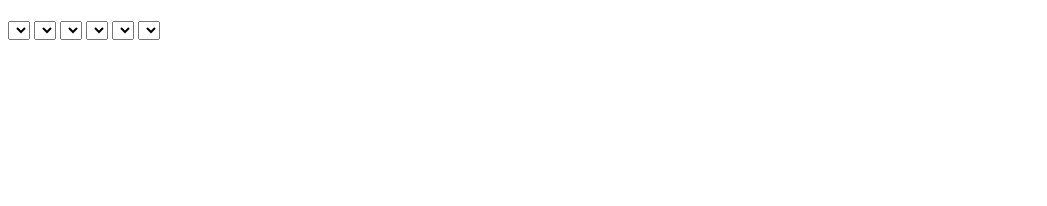
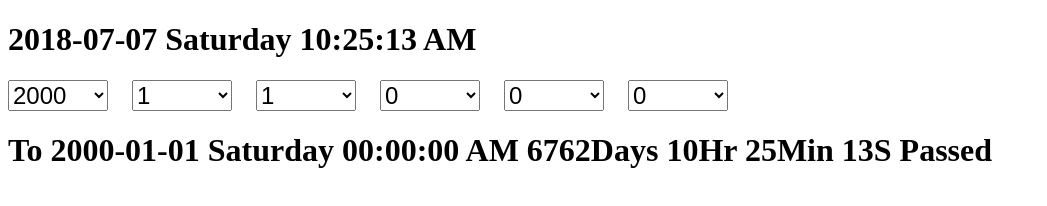
Before and after one commit to 06rx07/Countdown, a plain HTML site: page index.html in a window 1280 px wide. Shown: the whole page, without its empty margins (0-1047 px from the left). Drawn offline with Linux system fonts and the light colour scheme.

Commit message:
Add countdown

```diff
--- a/clock.js
+++ b/clock.js
@@ -1,15 +1,3 @@
-// 在页面中显示当前日期及时间，按秒更新
-// 格式为 YYYY 年 MM 月 DD 日 星期 D HH:mm:ss
-// 注意位数的补齐，比如：
-// -- 假设时间为2008年10月10日星期一的12点12分12秒，显示2008年10月10日星期一 12:12:12
-// -- 假设时间为2008年1月1日星期一的3点2分2秒，显示2008年01月01日星期一 03:02:02
-// 编码过程中，我们希望你注意对函数的封装，尽量让一个函数就做一个事情，而不要把所有的功能、代码揉在一起：
-
-// 封装一个函数，来根据某个日期返回这一天是星期几
-// 封装一个函数，把月、日、小时等出现个位数的情况前面补充0，补充为两位，比如1变为01
-// 封装一个函数，把最后的日期时间，按照要求的格式进行包装
-// 2008-10-10 Monday 07:10:30 PM
-
 function getDayofWk(date) {
     switch (date.getDay()) {
         case 1:
@@ -24,7 +12,7 @@ function getDayofWk(date) {
             return 'Friday';
         case 6:
             return 'Saturday';
-        case 7:
+        case 0:
             return 'Sunday';
     }
 }
@@ -41,7 +29,7 @@ function checkTime(number) {
 }
 function formatDate(date) {
     const year = date.getFullYear();
-    const month = checkTime(date.getMonth());
+    const month = checkTime(date.getMonth() + 1);
     const day = checkTime(date.getDate());
     const dayOfWk = getDayofWk(date);
     const hourWithAMPM = getAMPMHours(date.getHours());
@@ -59,4 +47,4 @@ function showClock() {
 }
 
 const clockText = document.querySelector('#show-clock');
-// showClock();
+showClock();
--- a/countdown.js
+++ b/countdown.js
@@ -0,0 +1,88 @@
+function createOptions(start, end) {
+    const resultNode = [];
+    for (let i = start; i <= end; i++) {
+        let node = document.createElement('option');
+        node.value = i;
+        let text = document.createTextNode(i);
+        node.appendChild(text);
+        resultNode.push(node);
+    }
+    return resultNode;
+}
+function removeOptions(node, start) {
+    const length = node.childNodes.length;
+    if (length - 1 >= start) {
+        for (let i = start; i < length; i++) {
+            node.removeChild(node.lastChild);
+        }
+    }
+}
+function appendOptions(node, start, end) {
+    const options = createOptions(start, end);
+    for (let option of options) {
+        node.appendChild(option);
+    }
+}
+function setDaySelect() {
+    const year = new Number(yearSelect.value);
+    const month = new Number(monthSelect.value);
+    removeOptions(daySelect, 28);
+    if (year % 4 == 0 && month == 2) {
+        appendOptions(daySelect, 29, 29);
+    } else if ([1, 3, 5, 7, 8, 10, 12].findIndex(value => value == month) > -1) {
+        appendOptions(daySelect, 29, 31);
+    } else if ([4, 6, 9, 11].findIndex(value => value == month) > -1) {
+        appendOptions(daySelect, 29, 30);
+    }
+}
+function initCountdown() {
+    appendOptions(yearSelect, 2000, 2032);
+    appendOptions(monthSelect, 1, 12);
+    appendOptions(daySelect, 1, 28);
+    setDaySelect();
+    appendOptions(hourSelect, 0, 23);
+    appendOptions(minuteSelect, 0, 59);
+    appendOptions(secondSelect, 0, 59);
+    updateResult();
+}
+function getCountdown() {
+    const setDate = new Date(yearSelect.value, monthSelect.value - 1, daySelect.value, hourSelect.value, minuteSelect.value, secondSelect.value);
+    const currentDate = new Date();
+    formatCountdown(setDate, currentDate);
+}
+function formatCountdown(setDate, currentDate) {
+    let difference = (currentDate - setDate) / 1000;
+    const fromTo = (difference > 0) ? 'Passed' : 'Left';
+    difference = Math.abs(difference);
+    const day = Math.floor(difference / (24 * 3600));
+
+    difference = difference - day * 24 * 3600;
+    const hour = Math.floor(difference / 3600);
+
+    difference = difference - hour * 3600;
+    const minute = Math.floor(difference / 60);
+
+    difference = difference - minute * 60;
+    const second = Math.floor(difference);
+
+    const countdownText = day + 'Days ' + hour + 'Hr ' + minute + 'Min ' + second + 'S ' + fromTo;
+    showResult('To ' + formatDate(setDate) + ' ' + countdownText);
+}
+function showResult(text) {
+    result.innerHTML = text;
+}
+function updateResult() {
+    setInterval(() => {
+        getCountdown();
+    }, 1000);
+}
+
+const yearSelect = document.querySelector('#year-select');
+const monthSelect = document.querySelector('#month-select');
+const daySelect = document.querySelector('#day-select');
+const hourSelect = document.querySelector('#hour-select');
+const minuteSelect = document.querySelector('#minute-select');
+const secondSelect = document.querySelector('#second-select');
+const result = document.querySelector('#result-wrapper');
+
+initCountdown();
--- a/index.html
+++ b/index.html
@@ -4,22 +4,29 @@
 <head>
     <meta charset='utf-8'>
     <title>Countdown</title>
+    <style>
+        select {
+            font-size: 1.5em;
+            width: 100px;
+            margin-right: 20px;
+        }
+    </style>
 </head>
 
 <body>
     <h1 id='show-clock'></h1>
 
-    <select id="year-select"></select>
-    <select id="month-select"></select>
-    <select id="day-select"></select>
-    <select id="hour-select"></select>
-    <select id="minite-select"></select>
-    <select id="second-select"></select>
+    <select id="year-select" onchange="setDaySelect(); updateResult();"></select>
+    <select id="month-select" onchange="setDaySelect(); updateResult();"></select>
+    <select id="day-select" onchange="updateResult()"></select>
+    <select id="hour-select" onchange="updateResult()"></select>
+    <select id="minute-select" onchange="updateResult()"></select>
+    <select id="second-select" onchange="updateResult()"></select>
     <h1 id="result-wrapper"></h1>
 
     <!-- <script src='./go-steps.js'></script> -->
     <script src='./clock.js'></script>
-    <!-- <script src='./countdown.js'></script> -->
+    <script src='./countdown.js'></script>
 </body>
 
 </html>
```
